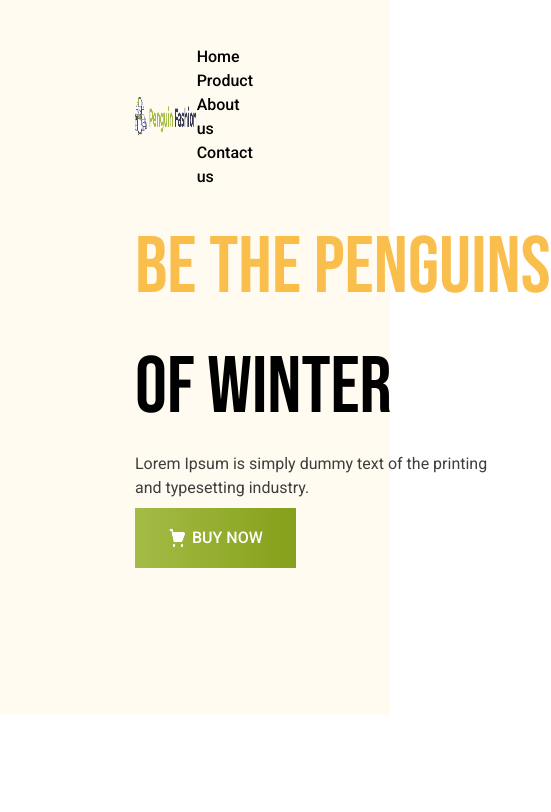
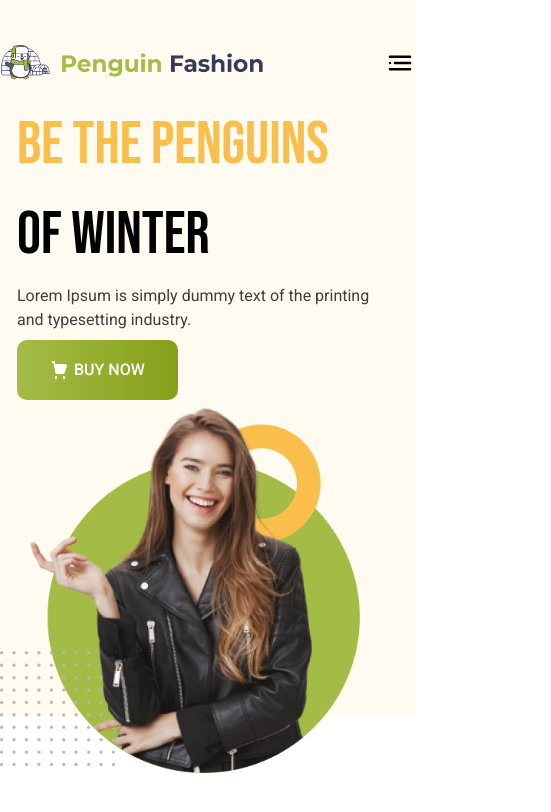
Before and after one commit to RifatRahman378/penguin-fashion, a website: page index.html in a window 390 px wide. Shown: the whole page, 551 px wide, since content can reach past the window. Drawn offline with nearby package versions, Linux system fonts and the light colour scheme.

Commit message:
responsive

```diff
--- a/index.html
+++ b/index.html
@@ -22,33 +22,40 @@
 </head>
 
 <body>
-    <header class=" sm:w-[415px] lg:w-[1440px] h-[715px] m-auto bg-[#FFFBF0]">
+    <header class=" w-[415px] m-auto md:w-[1440px] h-[715px]  bg-[#FFFBF0]">
         <nav class="flex items-center justify-between pt-[45px]">
             <div>
-                <img class="h-[40px] pl-[135px]" src="./icons/logo.png" alt="">
+                <img class=" sm:h-[26px] sm:pl-[17px] md:h-[40px] md:pl-[135px]" src="./icons/logo.png" alt="">
+
             </div>
+            <img class=" sm:pr-[17px] pl-[120px] md:hidden" src="./icons/menu-2-outline 1.png" alt="">
             <div>
-                <ul class=" sm:hidden lg:flex gap-[57px] pr-[137px] roboto font-medium">
+                <ul class=" hidden md:flex gap-[57px] pr-[137px] roboto font-medium">
                     <li>Home</li>
                     <li>Product</li>
                     <li>About us</li>
                     <li>Contact us</li>
                 </ul>
+
             </div>
         </nav>
-        <section class="flex items-center justify-between pt-[19px]">
-            <div class="pl-[135px]">
-                <h1 class="bebas font-normal text-[80px] w-[416px] pb-[4px]"><span class="text-[#FABE4C] ">Be the Penguins</span>
+        <section class=" md:flex md:items-center justify-between pt-[19px]">
+            <div class="pl-[17px] md:pl-[135px]">
+                <h1 class="bebas font-normal text-[60px] md:text-[80px] w-[312px] md:w-[416px] pb-[4px]"><span class="text-[#FABE4C] ">Be the Penguins</span>
                     of Winter</h1>
                 <p class="roboto font-normal text-[16px] text-[#3E3E3E;] w-[357px] pb-[8px]">Lorem Ipsum is simply dummy text of the
                     printing
                     and typesetting industry.</p>
-                <button class="bg-gradient-to-r from-[#A4BC46] to-[#85A019] flex py-[18px] px-[33px] roboto text-white font-medium text-[16px]">
+                <button class=" rounded-[10px] bg-gradient-to-r from-[#A4BC46] to-[#85A019] flex py-[18px] px-[33px] roboto text-white font-medium text-[16px]">
                     <img class="w-[24px] h-[24px] pr-[5px]" src="./icons/shopping-cart 1.png" alt="">
                     BUY NOW
                 </button>
             </div>
-            <div class="pr-[185px]">
+
+
+            <!-- width: 361.206px; -->
+<!-- height: 367.786px; -->
+            <div class="w-[362px] h-[367px] md:pr-[185px] md:w-[550px] md:h-[560px]">
                 <img src="./images/model.png" alt="">
             </div>
         </section>
```
Also changed, not shown: icons/menu-2-outline 1.png (added).
